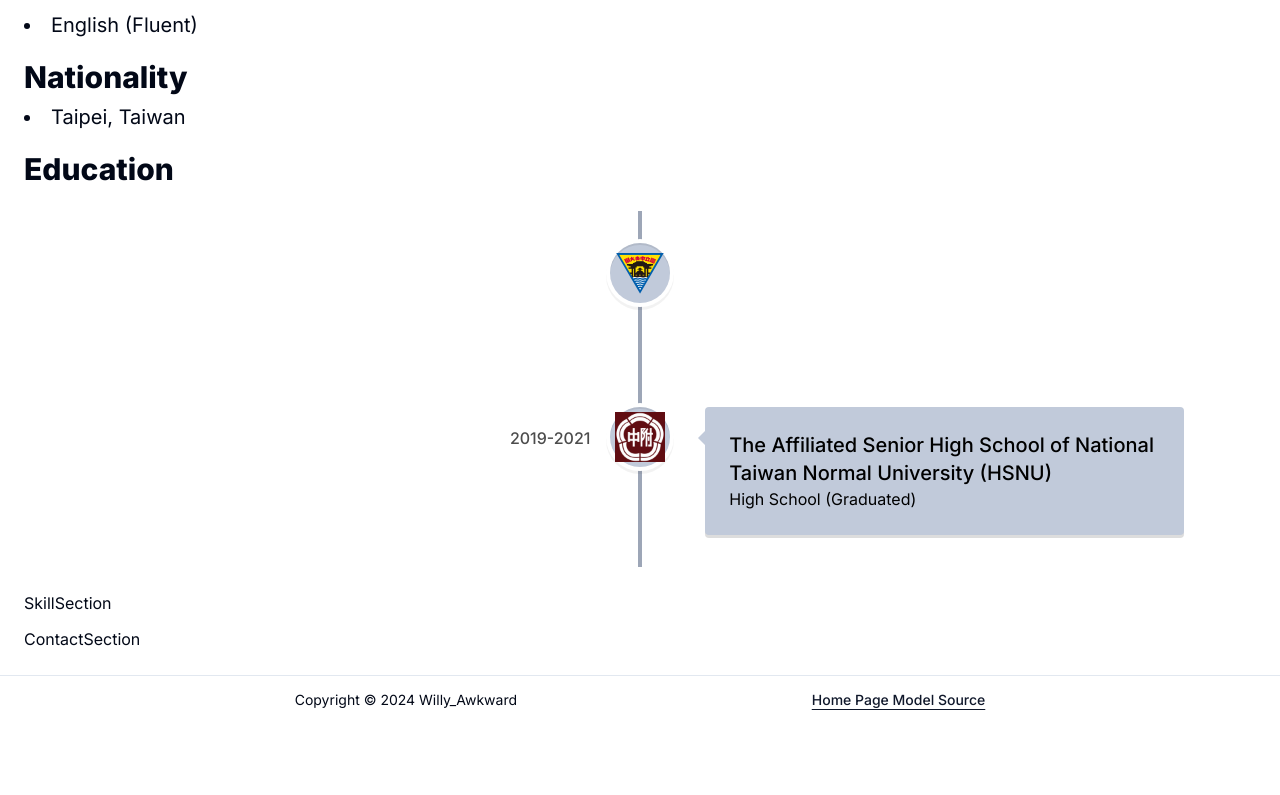
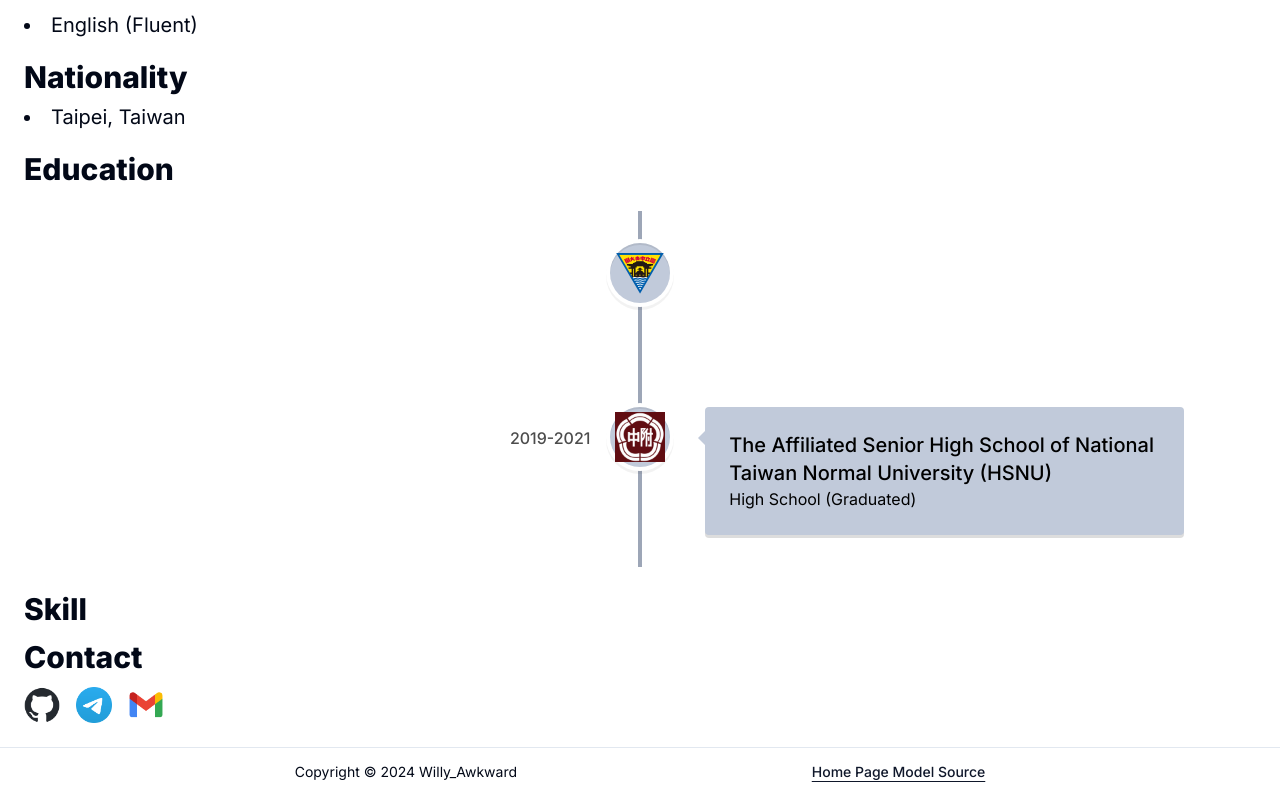
Before and after one commit to awkward-willy/awkward-willy.github.io, a Next.js app: page /about in a window 1280 px wide. Shown: the part 329-1124 px from the top of the page. Before the commit the page ends 1052 px from the top, so only its background shows below. Built offline with nearby package versions, Linux system fonts and the light colour scheme.

Commit message:
[Feat] Update ContactSection and SkillSection components.

```diff
--- a/app/about/_components/ContactSection.tsx
+++ b/app/about/_components/ContactSection.tsx
@@ -1,5 +1,12 @@
+import ContactLinks from "@/app/_components/ContactLinks";
+
 const ContactSection = () => {
-  return <div>ContactSection</div>;
+  return (
+    <>
+      <h1 className="font-extrabold text-2xl sm:text-3xl">Contact</h1>
+      <ContactLinks />
+    </>
+  );
 };
 
 export default ContactSection;
--- a/app/about/_components/SkillSection.tsx
+++ b/app/about/_components/SkillSection.tsx
@@ -1,5 +1,5 @@
 const SkillSection = () => {
-  return <div>SkillSection</div>;
+  return <h1 className="font-extrabold text-2xl sm:text-3xl">Skill</h1>;
 };
 
 export default SkillSection;
```
